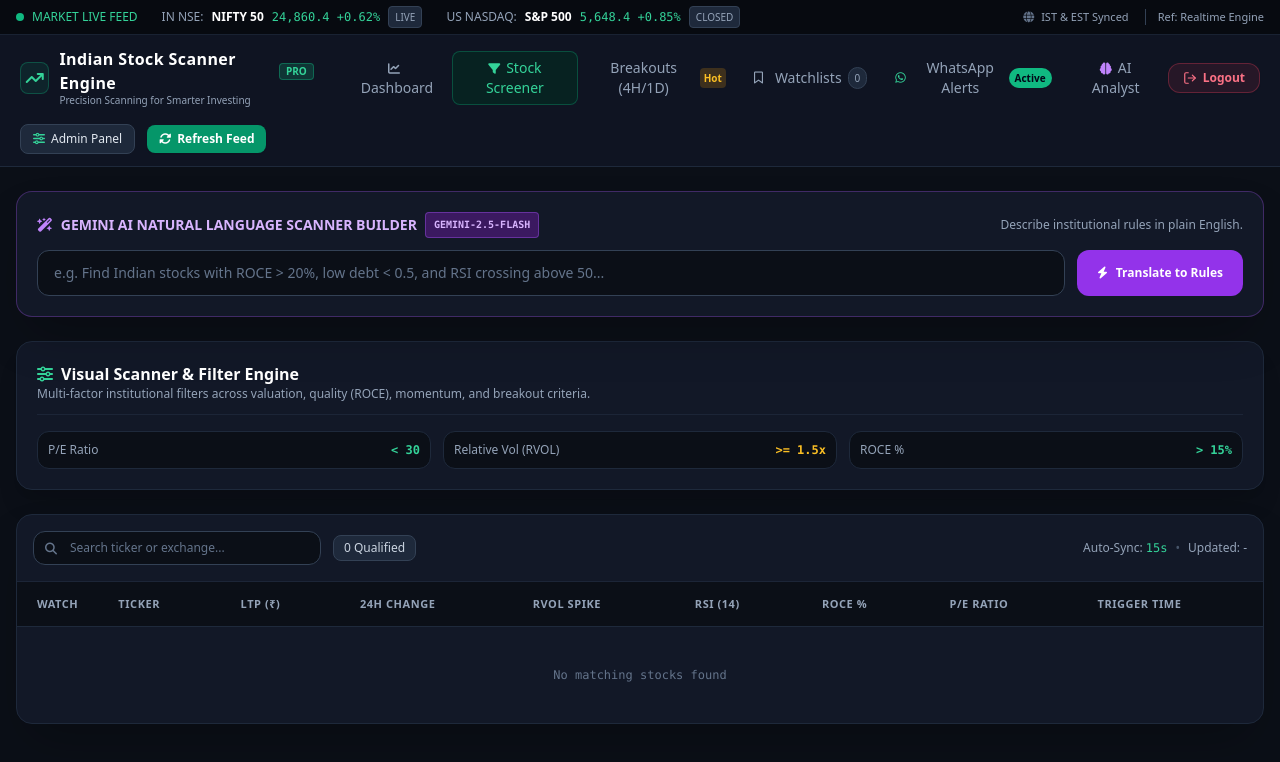
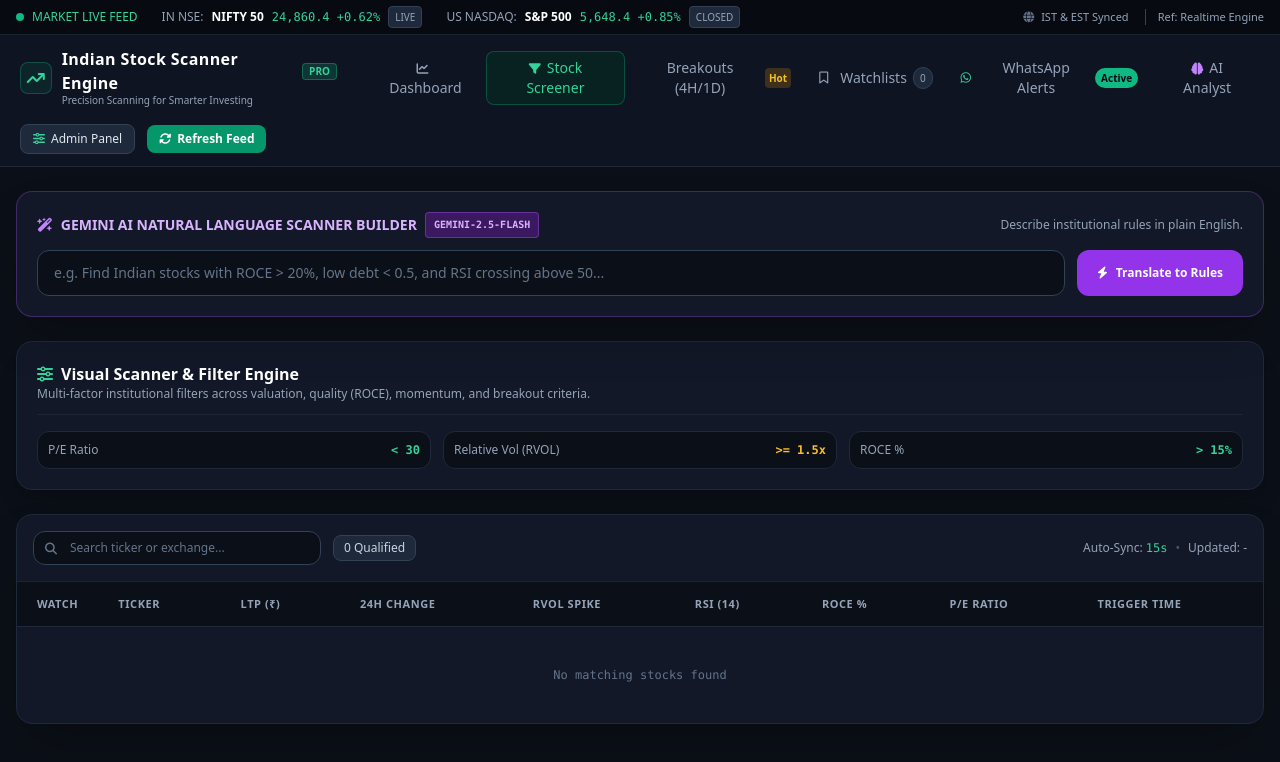
Before and after one commit to shrijitneel/Indian-Stock-Scanner-Engine, a plain HTML site: page index.html in a window 1280 px wide. Drawn offline with nearby package versions, Linux system fonts and the light colour scheme; no server answers; sample sign-in values are in the browser's storage.

```diff
--- a/index.html
+++ b/index.html
@@ -82,15 +82,6 @@
           <button id="nav-ai" onclick="App.navigate('ai')" class="nav-item px-3 py-1.5 rounded-lg text-slate-400 hover:text-white hover:bg-slate-800/60 transition">
             <i class="fa-solid fa-brain mr-1.5 text-xs text-purple-400"></i>AI Analyst
           </button>
-          <!-- Logout Button -->
-<button onclick="handleLogout()" class="px-3.5 py-1.5 bg-rose-500/10 hover:bg-rose-600 text-rose-400 hover:text-white border border-rose-500/30 rounded-xl text-xs font-semibold transition flex items-center gap-1.5 shadow-sm">
-  <svg xmlns="http://www.w3.org/2000/svg" class="w-3.5 h-3.5" viewBox="0 0 24 24" fill="none" stroke="currentColor" stroke-width="2" stroke-linecap="round" stroke-linejoin="round">
-    <path d="M9 21H5a2 2 0 0 1-2-2V5a2 2 0 0 1 2-2h4"></path>
-    <polyline points="16 17 21 12 16 7"></polyline>
-    <line x1="21" y1="12" x2="9" y2="12"></line>
-  </svg>
-  <span>Logout</span>
-</button>
         </div>
       </div>
 
```
